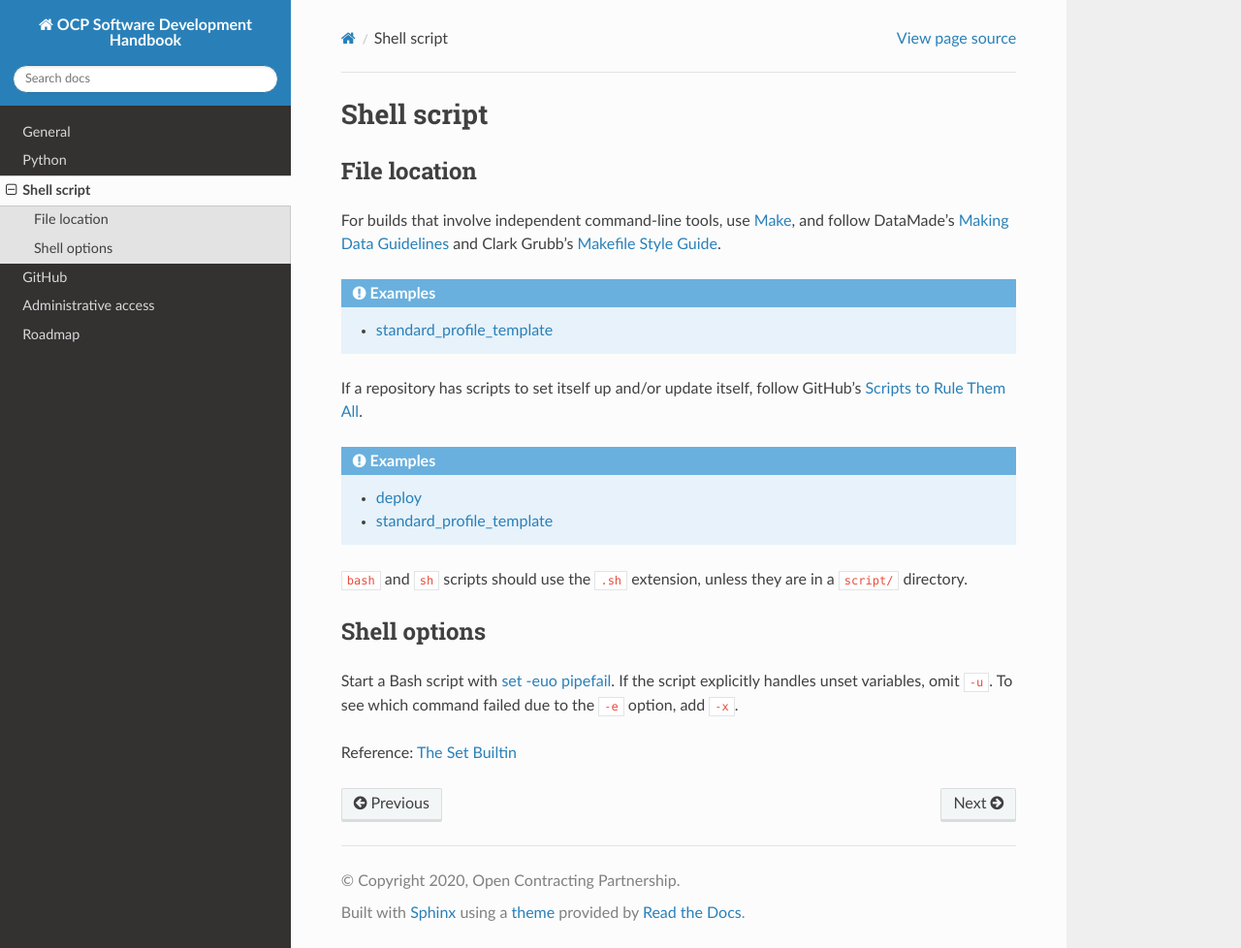
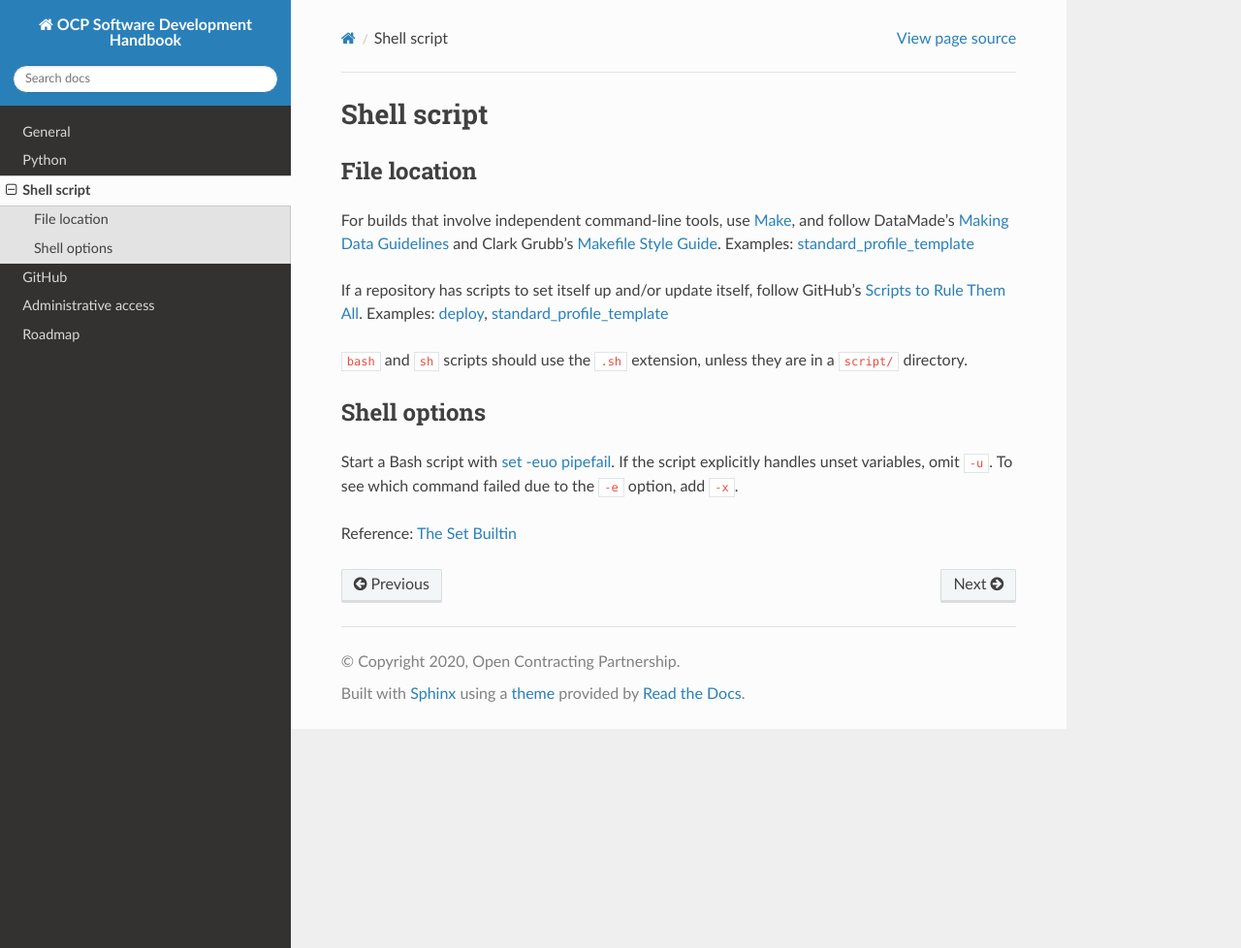
Before and after one commit to open-contracting/software-development-handbook, a Sphinx documentation site: the page built from docs/shell/index.rst, in a window 1280 px wide and 978 px high. Shown: the whole window at 97% size. Built offline with Sphinx 7.4.7 and the Read the Docs theme 2.0.0, drawn with Linux system fonts in a browser that asks for light colours; part of the change alters nothing that is shown.

```diff
--- a/docs/shell/index.rst
+++ b/docs/shell/index.rst
@@ -4,18 +4,9 @@ Shell script
 File location
 -------------
 
-For builds that involve independent command-line tools, use `Make <https://www.gnu.org/software/make/>`__, and follow DataMade's `Making Data Guidelines <https://github.com/datamade/data-making-guidelines>`__ and Clark Grubb's `Makefile Style Guide <https://clarkgrubb.com/makefile-style-guide>`__.
+For builds that involve independent command-line tools, use `Make <https://www.gnu.org/software/make/>`__, and follow DataMade's `Making Data Guidelines <https://github.com/datamade/data-making-guidelines>`__ and Clark Grubb's `Makefile Style Guide <https://clarkgrubb.com/makefile-style-guide>`__. Examples: `standard_profile_template <https://github.com/open-contracting/standard_profile_template>`__
 
-.. admonition:: Examples
-
-   - `standard_profile_template <https://github.com/open-contracting/standard_profile_template>`__
-
-If a repository has scripts to set itself up and/or update itself, follow GitHub's `Scripts to Rule Them All <https://github.com/github/scripts-to-rule-them-all>`__.
-
-.. admonition:: Examples
-
-   -  `deploy <https://github.com/open-contracting/deploy/tree/master/script>`__
-   -  `standard_profile_template <https://github.com/open-contracting/standard_profile_template/tree/master/script>`__
+If a repository has scripts to set itself up and/or update itself, follow GitHub's `Scripts to Rule Them All <https://github.com/github/scripts-to-rule-them-all>`__. Examples: `deploy <https://github.com/open-contracting/deploy/tree/master/script>`__, `standard_profile_template <https://github.com/open-contracting/standard_profile_template/tree/master/script>`__
 
 ``bash`` and ``sh`` scripts should use the ``.sh`` extension, unless they are in a ``script/`` directory.
 
```
